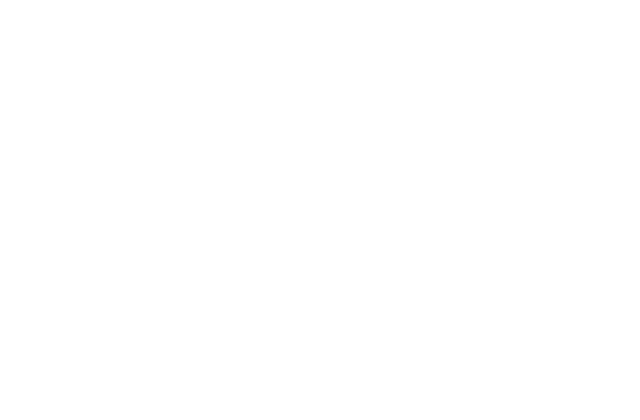
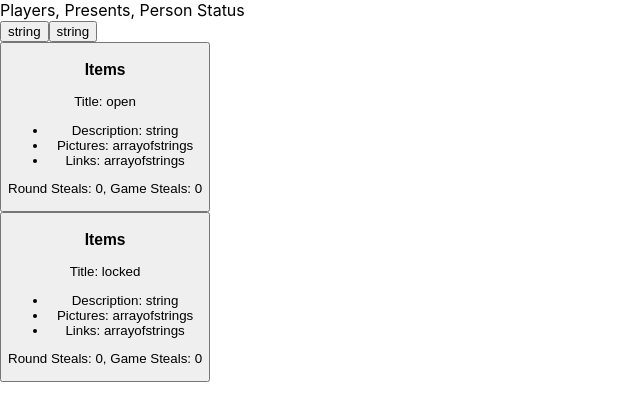
Before and after one commit to codeyblue/white-elephant, a React app: page / in a window 1280 px wide. Shown: the top 420 px of the page, without its empty margins (0-640 px from the left). Built offline with nearby package versions, Linux system fonts and the light colour scheme.

Commit message:
game present buttons base

```diff
--- a/src/App.js
+++ b/src/App.js
@@ -1,10 +1,18 @@
-import React from 'react';
+import React, { Component } from 'react';
 
-function App() {
-  return (
-    <div>
-    </div>
-  );
+import Layout from './components/Layout/Layout';
+import Game from './containers/Game/Game';
+
+class App extends Component {
+  render() {
+    return (
+      <div>
+        <Layout>
+          <Game />
+        </Layout>
+      </div>
+    );
+  }
 }
 
 export default App;
--- /dev/null
+++ b/src/components/GiftExchange/GiftExchange.js
@@ -0,0 +1,53 @@
+import React from 'react';
+import { Jumbotron } from 'react-bootstrap'
+
+import classes from './GiftExchange.scss';
+import Present from './Present/Present';
+
+const GiftExchange = (props) => {
+  const unopenPresents = props.presents['unopen'];
+  let transformedUnopenPresents;
+  if (unopenPresents.length === 0) {
+    transformedUnopenPresents = <p>There are no unopened presents</p>
+  } else {
+    transformedUnopenPresents = unopenPresents.map((present, i) => {
+      return <Present key={'unopen' + i} type='unopen' present={present} />
+    })
+  }
+
+  const openPresents = props.presents['open'];
+  let transformedOpenPresents;
+  if (openPresents.length === 0) {
+    transformedOpenPresents = <p>There are no opened presents</p>
+  } else {
+    transformedOpenPresents = openPresents.map((present, i) => {
+      return <Present key={'open' + i} type='open' present={present} />
+    })
+  }
+
+  const lockedPresents = props.presents['locked'];
+  let transformedLockedPresents;
+  if (lockedPresents.length === 0) {
+    transformedLockedPresents = <p>There are no locked presents</p>
+  } else {
+    transformedLockedPresents = lockedPresents.map((present, i) => {
+      return <Present key={'locked' + i} type='locked' present={present} />
+    })
+  }
+
+  return (
+    <div className={classes.GiftExchange}>
+      <div className={classes.Unopen}>
+        {transformedUnopenPresents}
+      </div>
+      <div className={classes.Open}>
+        {transformedOpenPresents}
+      </div>
+      <div className={classes.Locked}>
+        {transformedLockedPresents}
+      </div>
+    </div>
+  );
+}
+
+export default GiftExchange;
--- /dev/null
+++ b/src/components/GiftExchange/GiftExchange.scss
@@ -0,0 +1,20 @@
+.PresentsPanel {
+  display: flex;
+  border-radius: 5px 5px 5px 5px;
+  align-items: center;
+}
+
+.Unopen {
+  @extend .PresentsPanel;
+  background: rgb(245, 243, 243);
+}
+
+.Open {
+  @extend .PresentsPanel;
+  background: rgb(236, 236, 229);
+}
+
+.Locked {
+  @extend .PresentsPanel;
+  background: rgb(231, 225, 225);
+}
--- /dev/null
+++ b/src/components/GiftExchange/Present/LockedPresent/LockedPresent.js
@@ -0,0 +1,16 @@
+import React, { Component } from 'react';
+
+import classes from '../Present.scss';
+import PresentSummary from '../../PresentSummary/PresentSummary';
+
+class LockedPresent extends Component {
+  render() {
+    return (
+      <button className={classes.LockedPresent}>
+        <PresentSummary present={this.props.present} />
+      </button>
+    )
+  }
+}
+
+export default LockedPresent;
--- /dev/null
+++ b/src/components/GiftExchange/Present/OpenPresent/OpenPresent.js
@@ -0,0 +1,16 @@
+import React, { Component } from 'react';
+
+import classes from '../Present.scss';
+import PresentSummary from '../../PresentSummary/PresentSummary';
+
+class OpenPresent extends Component {
+  render() {
+    return (
+      <button className={classes.OpenPresent}>
+        <PresentSummary present={this.props.present}/>
+      </button>
+    );
+  }
+}
+
+export default OpenPresent;
--- /dev/null
+++ b/src/components/GiftExchange/Present/Present.js
@@ -0,0 +1,37 @@
+import React, { Component } from 'react';
+import PropTypes from 'prop-types';
+
+import LockedPresent from './LockedPresent/LockedPresent';
+import OpenPresent from './OpenPresent/OpenPresent';
+import UnopenPresent from './UnopenPresent/UnopenPresent';
+
+class Present extends Component {
+  render () {
+    let p = null;
+
+    switch (this.props.type) {
+      case ('unopen'):
+        p = <UnopenPresent
+          present={this.props.present} />
+        break;
+      case ('open'):
+        p = <OpenPresent
+          present={this.props.present} />
+        break;
+      case ('locked'):
+        p = <LockedPresent
+          present={this.props.present} />
+        break;
+      default:
+        p = null;
+    }
+
+    return p;
+  }
+};
+
+Present.propTypes = {
+  type: PropTypes.string.isRequired
+}
+
+export default Present;
--- /dev/null
+++ b/src/components/GiftExchange/Present/Present.scss
@@ -0,0 +1,36 @@
+.Present {
+  margin: auto;
+  min-width: 150px;
+  min-height: 150px;
+  max-width: 150px;
+  max-height: 150px;
+  border: 1px solid black;
+  padding: 10px;
+  overflow: hidden;
+  border-radius: 5px 5px 5px 5px;
+}
+
+.UnopenPresent {
+  @extend .Present;
+  background: white;
+}
+
+.OpenPresent {
+  @extend .Present;
+  background: black;
+  color: white;
+  border: 1px solid white;
+}
+
+.LockedPresent {
+  @extend .Present;
+  background: grey;
+}
+
+/* desktop, uses these for various modes */
+// @media (min-width: 1000px) and (min-height: 700px) {
+//   .Present {
+//     width: 500px;
+//     height: 500px;
+//   }
+// }
--- /dev/null
+++ b/src/components/GiftExchange/Present/UnopenPresent/UnopenPresent.js
@@ -0,0 +1,15 @@
+import React, { Component } from 'react';
+
+import classes from '../Present.scss';
+
+class UnopenPresent extends Component {
+  render() {
+    return (
+      <button className={classes.UnopenPresent}>
+        {this.props.present.thumbnail}
+      </button>
+    );
+  }
+}
+
+export default UnopenPresent;
--- /dev/null
+++ b/src/components/GiftExchange/PresentSummary/PresentSummary.js
@@ -0,0 +1,38 @@
+import React from 'react';
+
+import Aux from '../../../hoc/Aux';
+
+const presentSummary = (props) => {
+  const presentInfo = props.present;
+  const items = presentInfo.items
+    .map((item, i) => {
+      return (
+        <div key={item.title + i}>
+          Title: {item.title}
+          <ul>
+            <li>Description: {item.description}</li>
+            <li>Pictures: {item.pictures}</li>
+            <li>Links: {item.links}</li>
+          </ul>
+        </div>
+      );
+    });
+
+  if (presentInfo.open) {
+    return (
+      <Aux>
+        <h3>Items</h3>
+        <p>{items}</p>
+        <p>Round Steals: {presentInfo.roundSteals}, Game Steals: {presentInfo.gameSteals}</p>
+      </Aux>
+    );
+  } else {
+    return (
+      <Aux>
+        <p>{presentInfo.thumbnail}</p>
+      </Aux>
+    );
+  }
+};
+
+export default presentSummary;
--- /dev/null
+++ b/src/containers/Game/Game.js
@@ -0,0 +1,78 @@
+import React, { Component } from 'react';
+
+import Aux from '../../hoc/Aux';
+import GiftExchange from '../../components/GiftExchange/GiftExchange';
+
+class Game extends Component {
+  state = {
+    presents: {
+      unopen: [{
+        thumbnail: 'string',
+        items: [{
+          title: 'unopen 0',
+          description: 'string',
+          pictures: ['array', 'of', 'strings'],
+          links: ['array', 'of', 'strings']
+        }, {
+          title: 'unopen 1',
+          description: 'string',
+          pictures: ['array', 'of', 'strings'],
+          links: ['array', 'of', 'strings']
+        }],
+        open: false,
+        locked: false,
+        roundSteals: 0,
+        gameSteals: 0
+      }, {
+        thumbnail: 'string',
+        items: [{
+          title: 'unopen 2',
+          description: 'string',
+          pictures: ['array', 'of', 'strings'],
+          links: ['array', 'of', 'strings']
+        }],
+        open: false,
+        locked: false,
+        roundSteals: 0,
+        gameSteals: 0
+      }],
+      open: [{
+        thumbnail: 'string',
+        items: [{
+          title: 'open',
+          description: 'string',
+          pictures: ['array', 'of', 'strings'],
+          links: ['array', 'of', 'strings']
+        }],
+        open: true,
+        locked: false,
+        roundSteals: 0,
+        gameSteals: 0
+      }],
+      locked: [{
+        thumbnail: 'string',
+        items: [{
+          title: 'locked',
+          description: 'string',
+          pictures: ['array', 'of', 'strings'],
+          links: ['array', 'of', 'strings']
+        }],
+        open: true,
+        locked: true,
+        roundSteals: 0,
+        gameSteals: 0
+      }]
+    }
+  }
+
+  render () {
+    return (
+      <Aux>
+        <GiftExchange
+          presents={this.state.presents} />
+      </Aux>
+    );
+  }
+}
+
+export default Game;
```
